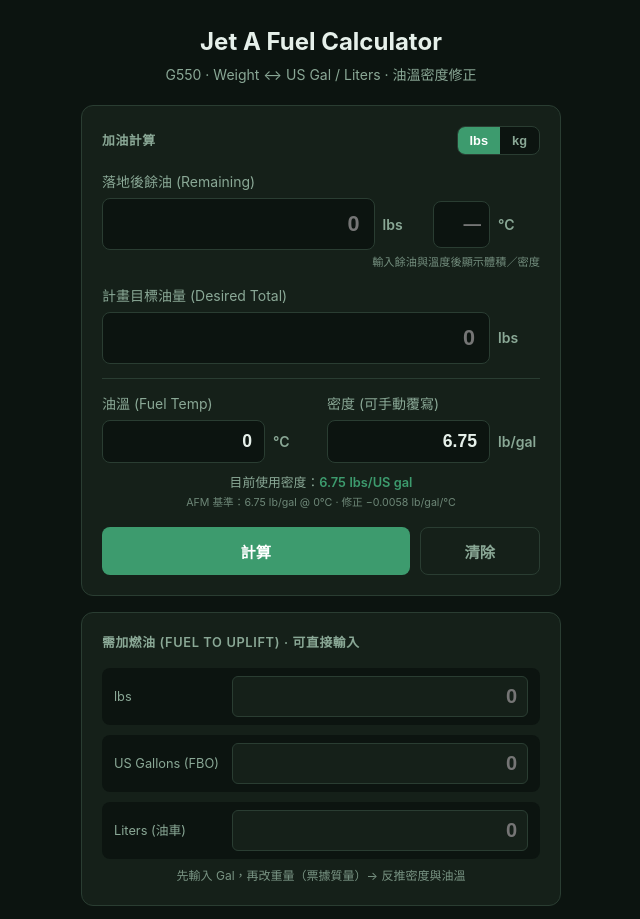
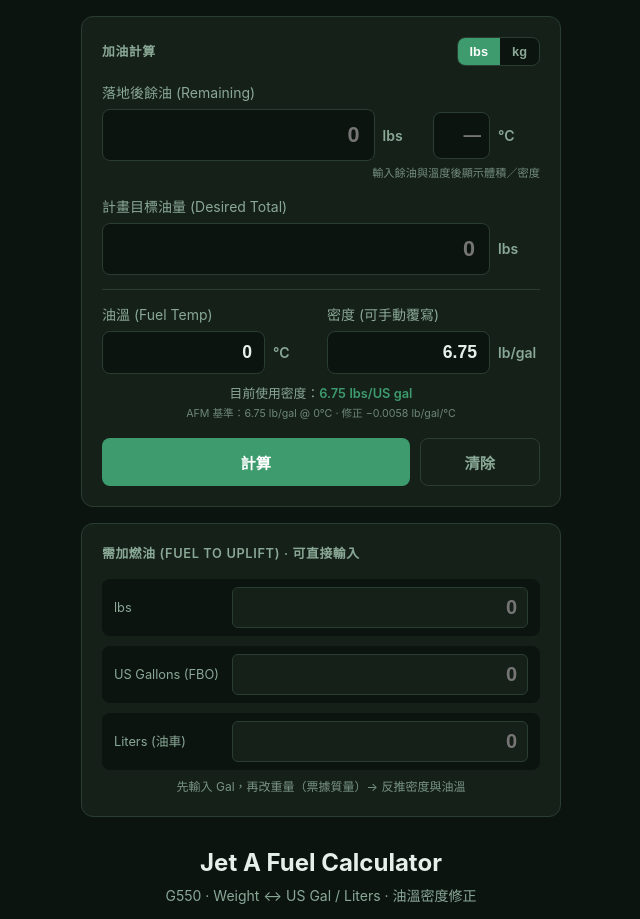
Before and after one commit to shainyhsu/fuel, a plain HTML site: page index.html in a window 1280 px wide. Shown: the top 919 px of the page, without its empty margins (319-959 px from the left). Drawn offline with Linux system fonts and the light colour scheme.

Commit message:
Add files via upload

```diff
--- a/index.html
+++ b/index.html
@@ -26,7 +26,7 @@
       min-height: 100vh;
     }
     .container { max-width: 480px; margin: 0 auto; }
-    header { text-align: center; margin-bottom: 20px; padding-top: 8px; }
+    header { text-align: center; margin: 8px 0 20px; padding: 12px 0 4px; }
     header h1 { font-size: 1.5rem; font-weight: 700; }
     header p { color: var(--muted); font-size: 0.875rem; margin-top: 4px; }
 
@@ -260,11 +260,6 @@
 </head>
 <body>
   <div class="container">
-    <header>
-      <h1>Jet A Fuel Calculator</h1>
-      <p>G550 · Weight ↔ US Gal / Liters · 油溫密度修正</p>
-    </header>
-
     <div class="card">
       <div class="card-header">
         <div class="card-title">加油計算</div>
@@ -358,6 +353,11 @@
       </div>
       <p class="hint">先輸入 Gal，再改重量（票據質量）→ 反推密度與油溫</p>
     </div>
+
+    <header>
+      <h1>Jet A Fuel Calculator</h1>
+      <p>G550 · Weight ↔ US Gal / Liters · 油溫密度修正</p>
+    </header>
 
     <div class="card limitations">
       <h3>G550 Fuel Limitations</h3>
```
